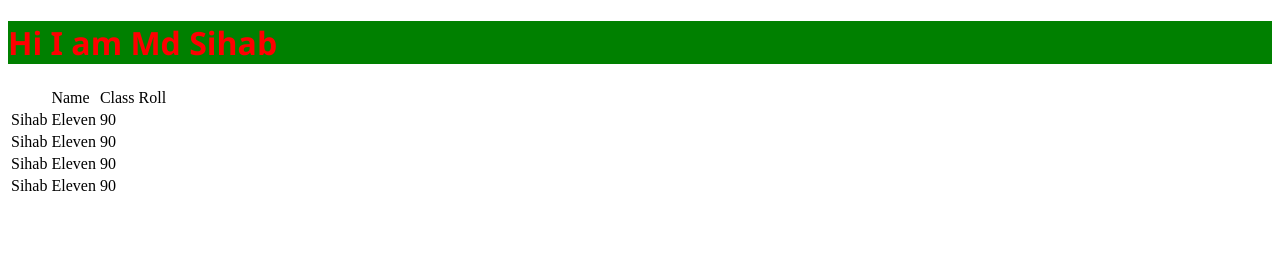
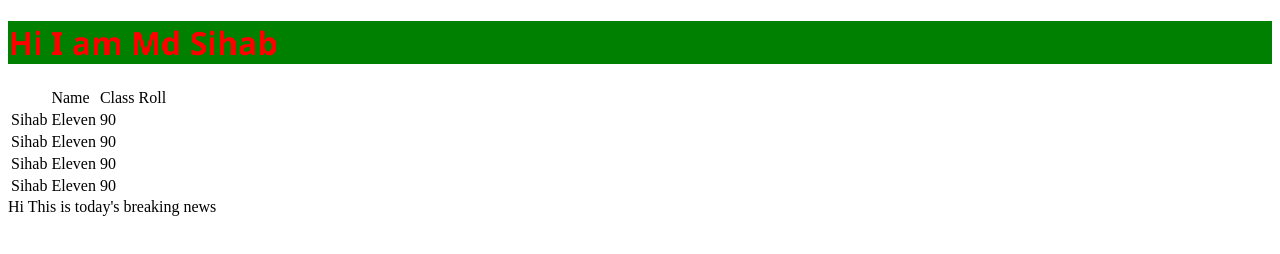
Before and after one commit to sihab2022/my.first.website, a plain HTML site: page index.html in a window 1280 px wide. Drawn offline with Linux system fonts and the light colour scheme.

Commit message:
Update index.html

```diff
--- a/index.html
+++ b/index.html
@@ -23,6 +23,9 @@
     </table>
 
 
+   <marque> Hi This is today's breaking news </marque>
+
+
 
 
 
```
